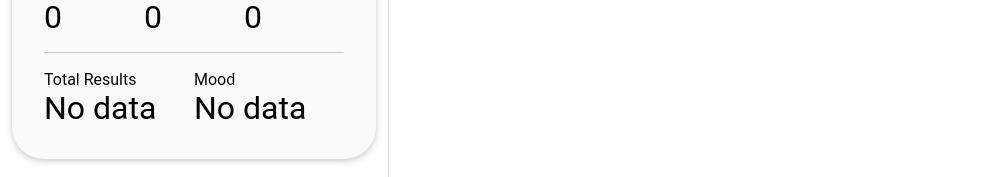
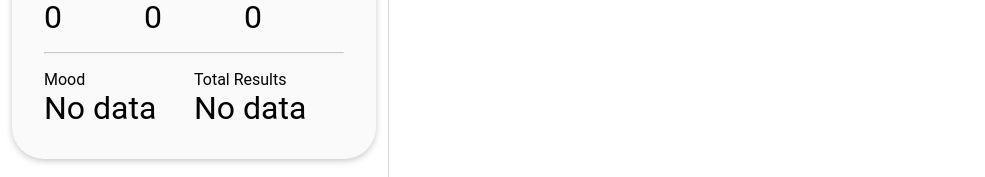
Before and after one commit to rontrias7/feedback-cartcher, a React (Create React App) app: page / in a window 1280 px wide. Shown: the part 359-536 px from the top of the page, without its empty margins (0-985 px from the left). Built offline with nearby package versions, Linux system fonts and the light colour scheme.

Commit message:
Several React performance bugs fixed

```diff
--- a/src/App.js
+++ b/src/App.js
@@ -102,7 +102,8 @@ const StatisticsContainer = ({results}) => {
           <Display  results={results}/>
           <hr className="divider" />
           <div className='total-quant-stats'>
-            <TotalAndAverage results={results} />
+            <Average results={results} />
+            <Total results={results} />
           </div>
       </div>
 
@@ -136,11 +137,8 @@ const ButtonXP = ({text, onClick, className, mood}) => <button className={classN
 
 
 
-const TotalAndAverage = ({results: {bad, good, excellent}}) => {
-
-  const averageMood = Math.floor(((bad*10+good*100+excellent*1000)/(bad+good+excellent))/10 ) + 0;
-
-  return [
+const Total = ({results: {bad, good, excellent}}) => {
+return (
 
   // conditional rendering, if component has no values then render 'No data yet', else do it work
   <p>Total Results <br /> <span className="numbers">
@@ -148,17 +146,32 @@ const TotalAndAverage = ({results: {bad, good, excellent}}) => {
    bad + good + excellent
   : 'No data'}
 
-  </span></p>, <p>Mood <br /> <span className="numbers">{!averageMood? 'No data' : `${averageMood}%` }</span></p>
+  </span></p>
 
-  ]
+  )
 
+}
+
+
+
+
+
+const Average = ({results: {bad, good, excellent}}) => {
+
+  const averageMood = Math.floor(((bad*10+good*100+excellent*1000)/(bad+good+excellent))/10 ) + 0;
+
+  return (
+
+<p>Mood <br /> <span className="numbers">{!averageMood? 'No data' : `${averageMood}%` }</span></p>
+
+  )
 
 }
 
 
 const DisplayHistory = ({history}) => {
 
-  const welcomeMessage = <div class="presentation">
+  const welcomeMessage = <div className="presentation">
                           <h4>Welcome to Feedback Catcher! </h4>
                           <p>To start, add a few items taping the buttons in the left panel.<br/>
                           It's just a learning project. <br/> If you want to send me some feedback email me at: rontrias7@gmail.com</p>
@@ -183,15 +196,15 @@ const DisplayHistory = ({history}) => {
 
             case 'bad':
               console.log(`Bad added, id: ${index}`);
-              return  <span className="bad-pill pill somethingWrong" key={index*3+5} data-id={index} >Bad</span>;
+              return  <span key={index+353} className="bad-pill pill somethingWrong"  data-id={index} >Bad</span>;
             case 'good':
               console.log(`Good added, id: ${index}`);
-              return <span className="good-pill pill appearIn" key={index*3+5} data-id={index} >Good</span>;
+              return <span key={index+234} className="good-pill pill appearIn"  data-id={index} >Good</span>;
             case 'excellent':
               console.log(`Excellent added, id#: ${index}`);
-              return <span className="excellent-pill pill excellentMotion" key={index*3+5} data-id={index} >Excellent</span>;
+              return <span key={index+1213} className="excellent-pill pill excellentMotion" data-id={index} >Excellent</span>;
             default:
-              return 'this is empty';
+              return <p key={index}>'this is empty'</p>;
 
           }
 
```
Also changed, not shown: public/manifest.json.
